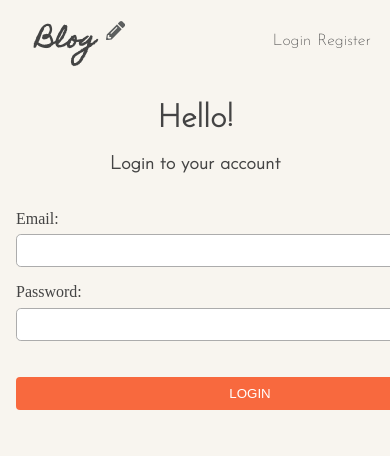
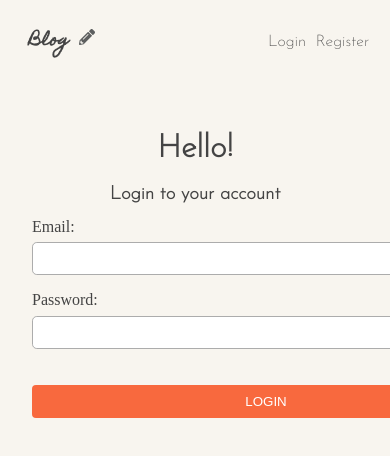
Before and after one commit to fridaew/Ovning-blog-react, a React (Vite) app: page /login in a window 390 px wide. Shown: the top 456 px of the page. Built offline with nearby package versions, Linux system fonts and the light colour scheme.

Commit message:
added some css

```diff
--- a/src/components/Navbar.jsx
+++ b/src/components/Navbar.jsx
@@ -12,8 +12,8 @@ const Navbar = ({ user , setUser}) => {
         {user ? ( // Om user är true så isar vi detta (truthy värde)
           <>
             <li><NavLink to="/">Home</NavLink></li>
-            <li><NavLink to="/add">Create New Post</NavLink></li>
-            <li><NavLink to="/posts">Wiew all posts</NavLink></li>
+            <li><NavLink to="/add">Create post</NavLink></li>
+            <li><NavLink to="/posts">Wiew all</NavLink></li>
             <li><Link to="/login" onClick={()=> setUser(null)}>Logout</Link></li>
             {/* När vi klickar på logga ut knappen tömmer vi våran användare och går tillbaka till null,sen så kommer vi tillbaka till logga in sidan(se ovan) */}
           </>
--- a/src/index.css
+++ b/src/index.css
@@ -65,11 +65,11 @@ body {
     color: #444;
 }
 
-@media (max-width: 600px) {
 
 
+
+@media (max-width: 610px) {
     .navbar {
-
         padding: 1rem;
         font-family: 'Josefin Sans', sans-serif;
     }
@@ -77,33 +77,28 @@ body {
     .navbar a {
         color: #444;
         text-decoration: none;
+        padding: 0.5rem; /* Reduce the padding for the links */
+        font-size: 1rem; /* Decrease the font size for the links */
     }
 
-.navbar ul {
-    display: flex;
-    list-style: none;
-    font-size: 1rem;
+    .navbar .pen-logo {
+        font-size: 1rem; /* Decrease the font size for the pen logo */
+    }
+
+    .navbar h2 {
+        font-size: 1rem; /* Decrease the font size for the heading */
+        margin-left: 5px; /* Reduce the left margin for the heading */
     }
 
     .navbar ul a {
         text-decoration: none;
-    padding: .2rem;
+        padding: 0.5rem .3rem;
         color: #444;
+    }
+}
 
 
-}
 
-.navbar .pen-logo {
-    font-size: 1.2rem;
-
-}
-
-.navbar h2 {
-    font-size: 1.5rem;
-
-}
-
-  }
 
 /* HOMEPAGE */
 
@@ -143,16 +138,16 @@ body {
 }
 
 
-
-.homepage-btn{
+.homepage-btn {
     position: relative;
     width: 160px;
     height: 50px;
-    left:45%;
+    left: 50%;
+    transform: translateX(-50%);
     margin-top: 200px;
     border-radius: 15px;
     border: none;
-    background-color:#f8693e;
+    background-color: #f8693e;
     color: #fff;
     font-size: 1.3rem;
     cursor: pointer;
@@ -166,36 +161,31 @@ body {
 
 
 
-@media (max-width: 600px) {
+@media (max-width: 610px) {
     .home .header-title {
-      margin-bottom: 20px; /* Add some margin at the bottom for smaller screens */
+      margin-bottom: 20px;
     }
 
     .home .header-title p {
-      font-size: 16px; /* Reduce the font size for smaller screens */
+      font-size: 16px;
     }
 
     .home .header-title h3 {
-      top: 28%;
+      top: 24%;
       font-size: 50px;
       z-index: 1;
       text-align: center;
 
     }
 
-    .homepage-btn {
-      width: 160px; /* Make the button occupy the entire width for smaller screens */
-      margin-top: 200px; /* Reduce the top margin for smaller screens */
-      left: 180px;
-
-    }
 
     .home img {
         position: fixed;
         width: 100%;
         left: 0;
         object-fit: cover;
-        z-index: -1; /* Add a negative z-index to ensure the image stays in the background */
+        height: 50%;
+        z-index: -1;
       }
 
 
@@ -219,12 +209,7 @@ body {
         z-index: -1;
         height: 100vh;
       }
-
-
 }
-
-
-
 
 /* POST-FORM */
 
@@ -354,18 +339,30 @@ form {
 
 
 @media (max-width: 600px) {
+
+
     .register-form-page {
-      gap: 0.5rem; /* Reduce the gap between elements for smaller screens */
+        display: flex;
+        flex-direction: column;
+        align-items: center;
+        gap: 1rem;
+        padding: 0 1rem;
       }
 
-    .register-form-page .form-heading {
-      top: 20px; /* Adjust the position of the form heading */
+      .form {
+        width: 100%;
+        max-width: 500px;
       }
 
+
+
     .login-btn {
-      width: 100%; /* Make the button occupy the entire width for smaller screens */
+      width: 100%;
     }
+
   }
+
+
 
 
 
@@ -408,7 +405,6 @@ form {
 
 .remove-btn{
     width: 100px;
-    /* border: 0; */
     border: 2px solid #f0430f;
     border-radius: 6px ;
     padding: 10px;
@@ -448,8 +444,6 @@ form {
 }
 
 .details-img{
-
-    /* position: relative; */
     width: 100%;
     bottom:40px;
     height: 280px;
```
Lines whose indentation alone changed are shown as unchanged.
